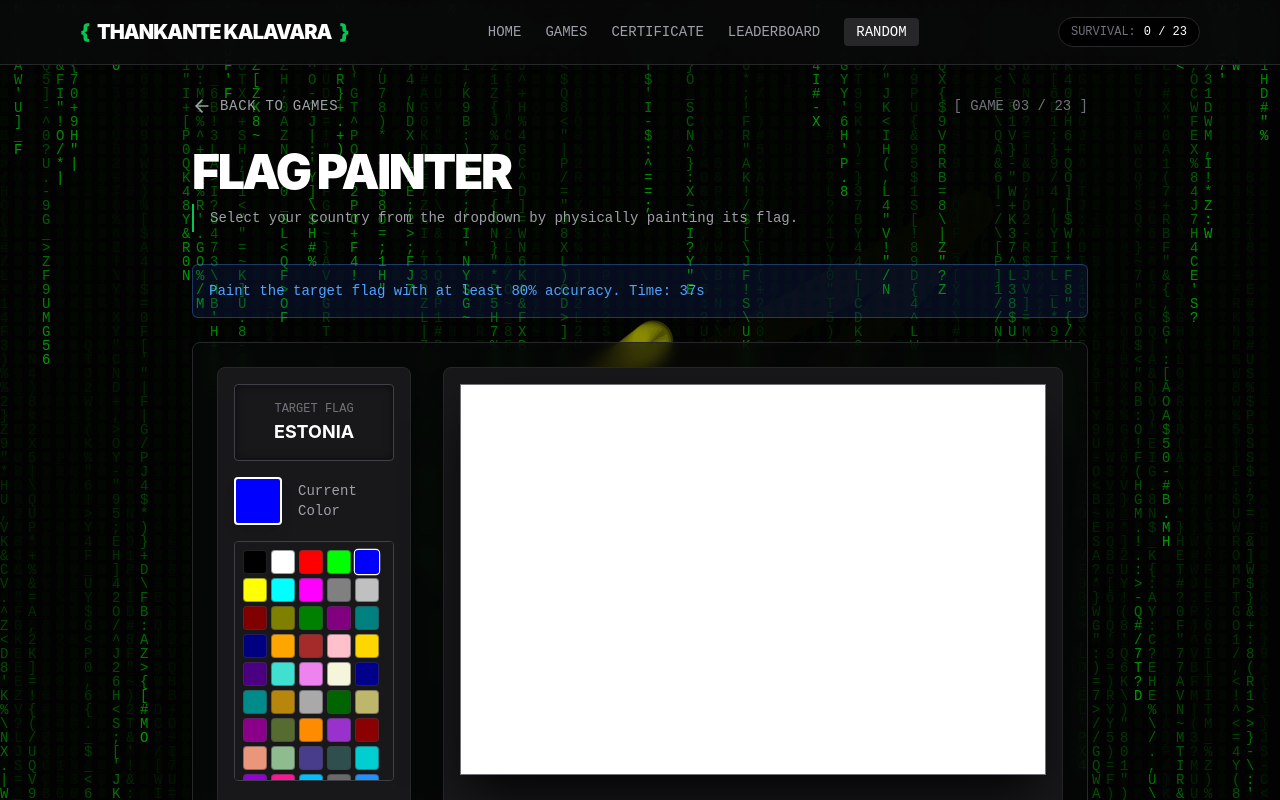
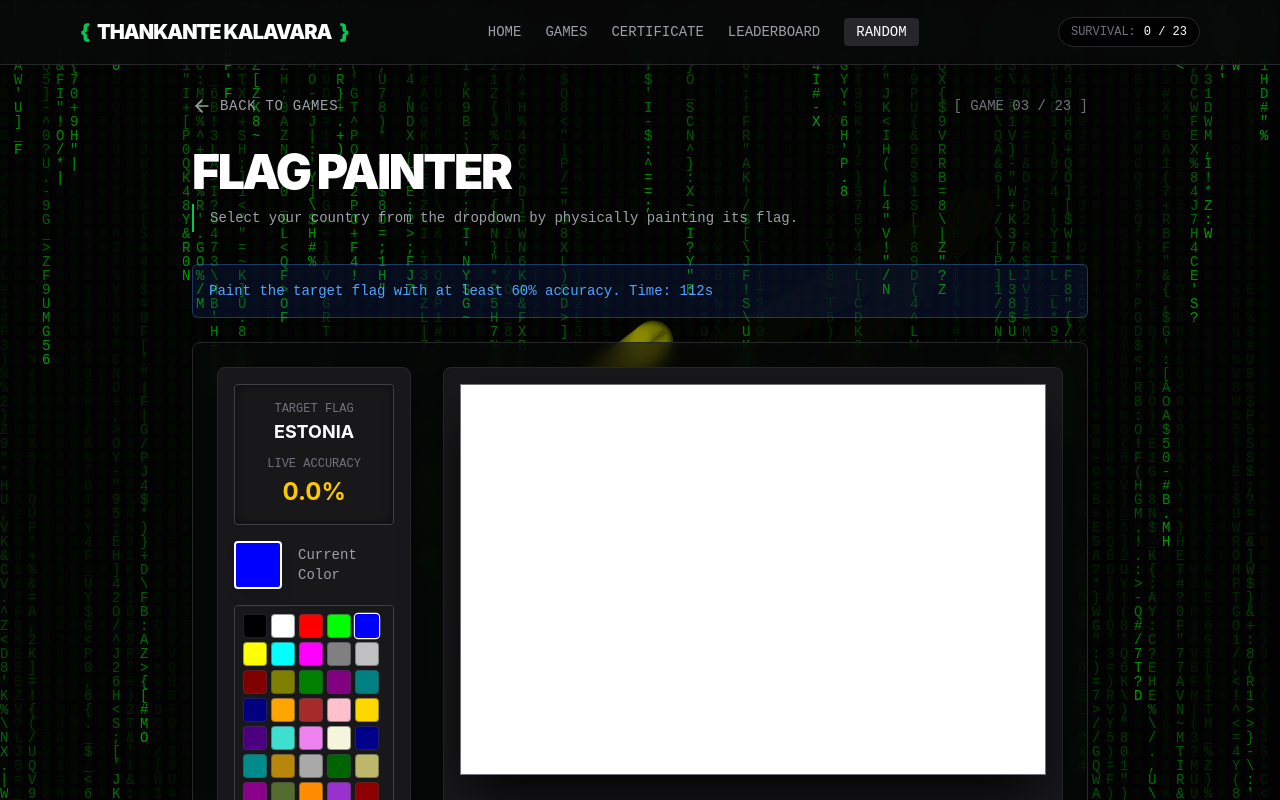
Before and after one commit to adwaith620/Thankante-Kalavara, a React (Vite) app: page /games/flag-painter in a window 1280 px wide. Both pictures are taken after a click on the button "START GAME". Shown: the top 800 px of the page. Built offline with nearby package versions, Linux system fonts and the light colour scheme.

Commit message:
added flag painter timer

```diff
--- a/src/games/FlagPainter.tsx
+++ b/src/games/FlagPainter.tsx
@@ -18,15 +18,28 @@ export const FlagPainter = () => {
   const [isDrawing, setIsDrawing] = useState(false);
   const [hasWon, setHasWon] = useState(false);
   const [isLost, setIsLost] = useState(false);
-  const [timeLeft, setTimeLeft] = useState(45);
-  const [accuracy, setAccuracy] = useState<number | null>(null);
+  const [timeLeft, setTimeLeft] = useState(120);
+  const [accuracy, setAccuracy] = useState<number | null>(0);
   const [currentRoast, setCurrentRoast] = useState<string | null>(null);
 
   const canvasRef = useRef<HTMLCanvasElement>(null);
-  const targetCanvasRef = useRef<HTMLCanvasElement>(null);
+  const targetCanvasRef = useRef<HTMLCanvasElement | null>(null);
 
   // Track the last roast to prevent consecutive duplicates
   const lastRoastRef = useRef<string | null>(null);
+
+  // Generate target flag on load or country change
+  useEffect(() => {
+    if (!targetCanvasRef.current) {
+      targetCanvasRef.current = document.createElement('canvas');
+      targetCanvasRef.current.width = 600;
+      targetCanvasRef.current.height = 400;
+    }
+    const targetCtx = targetCanvasRef.current.getContext('2d');
+    if (targetCtx) {
+      generateDeterministicFlag(selectedCountry, targetCtx, 600, 400, COLORS);
+    }
+  }, [selectedCountry]);
 
   useEffect(() => {
     recordAttempt();
@@ -40,15 +53,24 @@ export const FlagPainter = () => {
         if (prev <= 1) {
           setIsLost(true);
           recordFailure();
-          // Timeout roast
           setCurrentRoast("You were too slow. The country dissolved before you could finish their flag.");
           return 0;
         }
         return prev - 1;
       });
+
+      // Real-time accuracy calculation
+      if (canvasRef.current && targetCanvasRef.current) {
+        const userCtx = canvasRef.current.getContext('2d');
+        const targetCtx = targetCanvasRef.current.getContext('2d');
+        if (userCtx && targetCtx) {
+          const score = compareCanvases(userCtx, targetCtx, 600, 400);
+          setAccuracy(score);
+        }
+      }
     }, 1000);
     return () => clearInterval(t);
-  }, [hasWon, isLost]);
+  }, [hasWon, isLost, selectedCountry]);
 
   const initCanvas = () => {
     const canvas = canvasRef.current;
@@ -65,8 +87,8 @@ export const FlagPainter = () => {
     initCanvas();
     setHasWon(false);
     setIsLost(false);
-    setTimeLeft(45);
-    setAccuracy(null);
+    setTimeLeft(120);
+    setAccuracy(0);
     setCurrentRoast(null);
     setSelectedCountry(COUNTRIES[Math.floor(Math.random() * COUNTRIES.length)]);
   };
@@ -121,27 +143,16 @@ export const FlagPainter = () => {
   };
 
   const handleSubmit = () => {
-    if (!canvasRef.current) return;
+    if (!canvasRef.current || !targetCanvasRef.current) return;
 
-    // Create target canvas offscreen to compare
-    const targetCanvas = document.createElement('canvas');
-    targetCanvas.width = 600;
-    targetCanvas.height = 400;
-    const targetCtx = targetCanvas.getContext('2d');
-    if (!targetCtx) return;
-
-    // Save target for rendering to the user so they can see what they missed
-    targetCanvasRef.current = targetCanvas;
-
-    generateDeterministicFlag(selectedCountry, targetCtx, 600, 400, COLORS);
-
+    const targetCtx = targetCanvasRef.current.getContext('2d');
     const userCtx = canvasRef.current.getContext('2d');
-    if (!userCtx) return;
+    if (!targetCtx || !userCtx) return;
 
     const score = compareCanvases(userCtx, targetCtx, 600, 400);
     setAccuracy(score);
 
-    if (score >= 80) {
+    if (score >= 60) {
       setHasWon(true);
       completeGame('flag-painter');
     } else {
@@ -162,7 +173,7 @@ export const FlagPainter = () => {
   const getStatusMessage = () => {
     if (isLost) return currentRoast || "Time is up. The flag is ruined.";
     if (hasWon) return `Incredible. Flag accuracy: ${accuracy}%.`;
-    return `Paint the target flag with at least 80% accuracy. Time: ${timeLeft}s`;
+    return `Paint the target flag with at least 60% accuracy. Time: ${timeLeft}s`;
   };
 
   return (
@@ -180,7 +191,12 @@ export const FlagPainter = () => {
             <div className="flex flex-col gap-4 w-full max-w-xs md:max-w-sm shrink-0">
             <div className="w-full bg-zinc-900 border border-zinc-700 rounded p-4 text-white text-center shadow-[inset_0_0_10px_rgba(0,0,0,0.5)]">
               <div className="text-xs text-zinc-500 font-mono mb-1">TARGET FLAG</div>
-              <div className="font-bold text-lg leading-tight">{selectedCountry.toUpperCase()}</div>
+              <div className="font-bold text-lg leading-tight mb-3">{selectedCountry.toUpperCase()}</div>
+
+              <div className="text-xs text-zinc-500 font-mono mb-1">LIVE ACCURACY</div>
+              <div className={`font-bold text-2xl ${accuracy !== null && accuracy >= 60 ? 'text-green-400' : 'text-yellow-400'}`}>
+                {accuracy !== null ? `${accuracy.toFixed(1)}%` : '0.0%'}
+              </div>
             </div>
 
             <div className="flex items-center gap-4">
```
